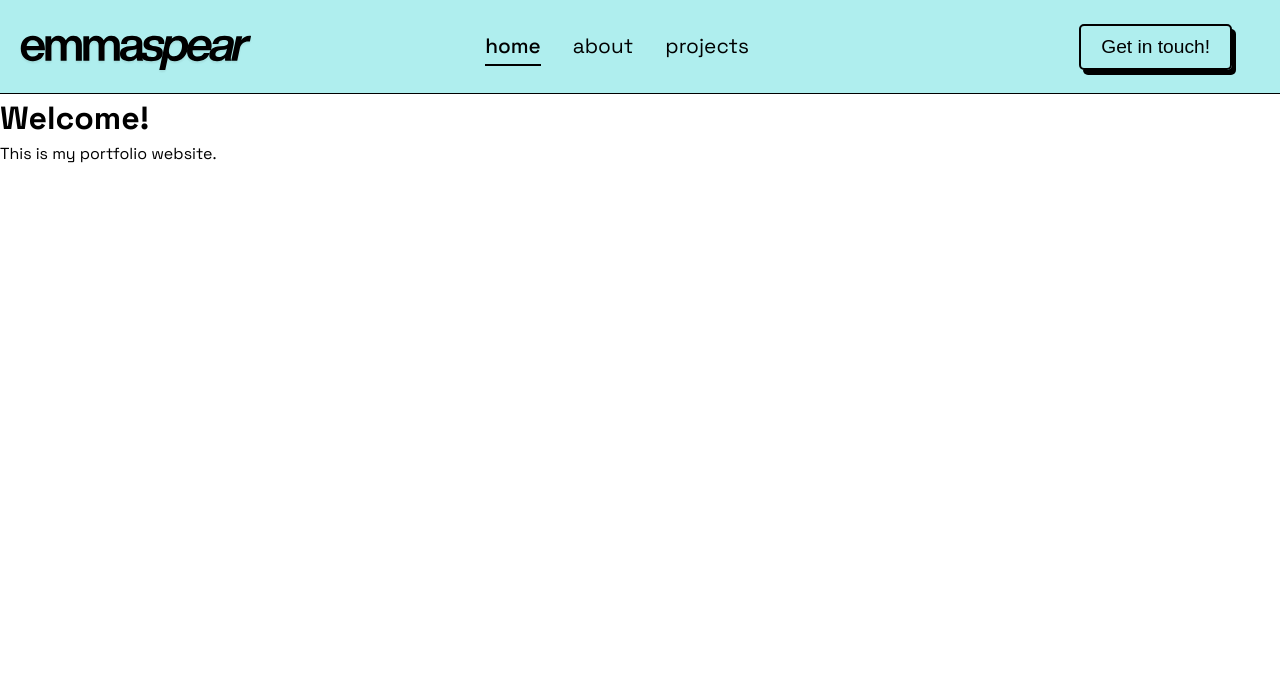
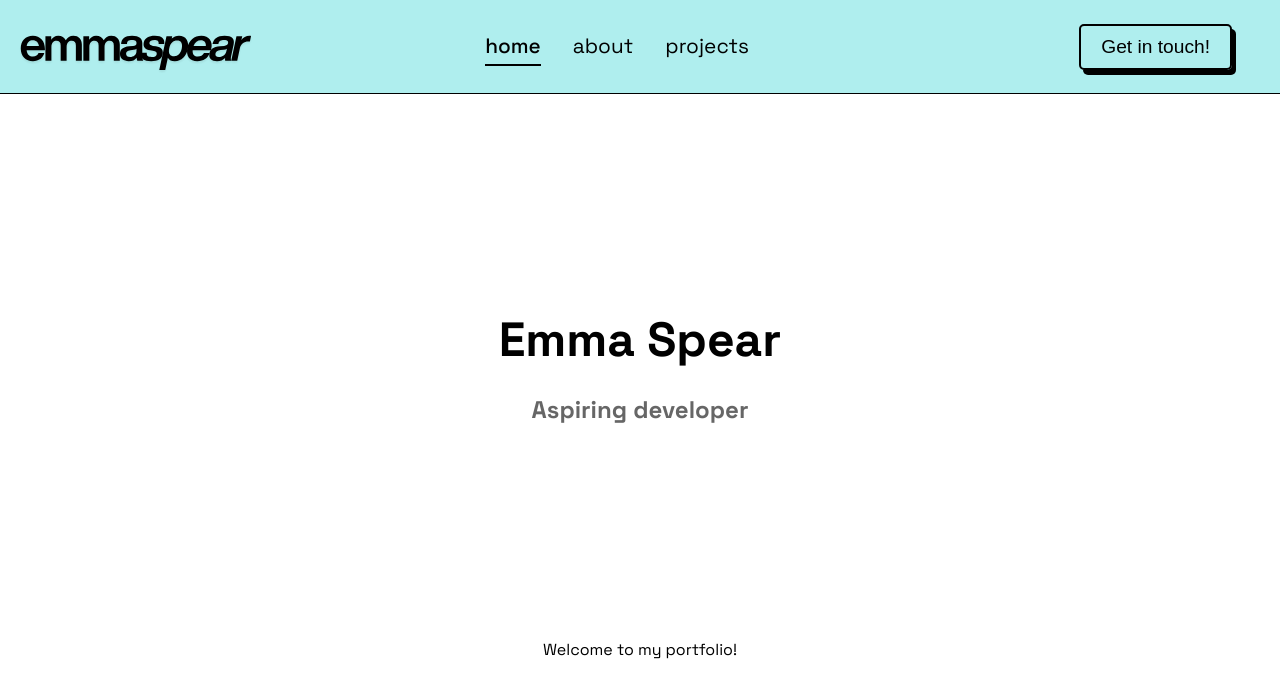
Before and after one commit to elspear/elspear.github.io, a React (Vite) app: page / in a window 1280 px wide. Shown: the top 698 px of the page. Built offline with nearby package versions, Linux system fonts and the light colour scheme.

Commit message:
HomePage.jsx and HomePage.css

```diff
--- a/src/App.jsx
+++ b/src/App.jsx
@@ -1,16 +1,35 @@
-import Navbar from './components/Navbar';
-import './App.css';
+import { createBrowserRouter, RouterProvider, Outlet } from "react-router-dom";
+import NavBar from './components/Navbar';
+import HomePage from "./pages/HomePage";
+
+// Layout component keeps navigation and structure consistent
+
+const Layout = () => {
+  return (
+    <div className="app">
+      <NavBar />
+      <main className="main-content">
+        <Outlet /> {/* child routes render here */}
+      </main>
+    </div>
+  );
+};
+
+// Router configuration
+const router = createBrowserRouter([  // Fixed: createBrowserRouter takes an array
+  {
+    path: "/",
+    element: <Layout />,       // Layout wraps all routes
+    children: [
+      { path: "/", element: <HomePage /> },  // Changed: Home to HomePage
+    ],
+  },
+]);
 
 function App() {
   return (
-    <div className="app">
-      <Navbar />
-      <main className="main-content">
-        <h1>Welcome!</h1>
-        <p>This is my portfolio website.</p>
-      </main>
-    </div>
-  )
+    <RouterProvider router={router} />
+  );
 }
 
 export default App;
--- /dev/null
+++ b/src/pages/HomePage.css
@@ -0,0 +1,31 @@
+.home-container {
+    padding: 2rem;
+    max-width: 1200px;
+    margin: 0 auto;
+}
+
+.hero {
+    min-height: 60vh;
+    display: flex;
+    flex-direction: column;
+    justify-content: center;
+    align-items: center;
+    text-align: center;
+}
+
+.hero h1 {
+    font-size: 3rem;
+    margin-bottom: 1rem;
+}
+
+.hero h2 {
+    font-size: 1.5rem;
+    color: #666;
+}
+
+.intro {
+    text-align: center;
+    padding: 2rem 0;
+    max-width: 600px;
+    margin: 0 auto;
+}
--- /dev/null
+++ b/src/pages/HomePage.jsx
@@ -0,0 +1,21 @@
+import './HomePage.css';
+
+function HomePage() {
+    return (
+        <div className='home-container'>
+
+            {/* Hero section */}
+            <section className='hero'>
+                <h1>Emma Spear</h1>
+                <h2>Aspiring developer</h2>
+            </section>
+
+            {/* Introduction section */}
+            <section className='intro'>
+                <p>Welcome to my portfolio!</p>
+            </section>
+        </div>
+    );
+}
+
+export default HomePage;
```
